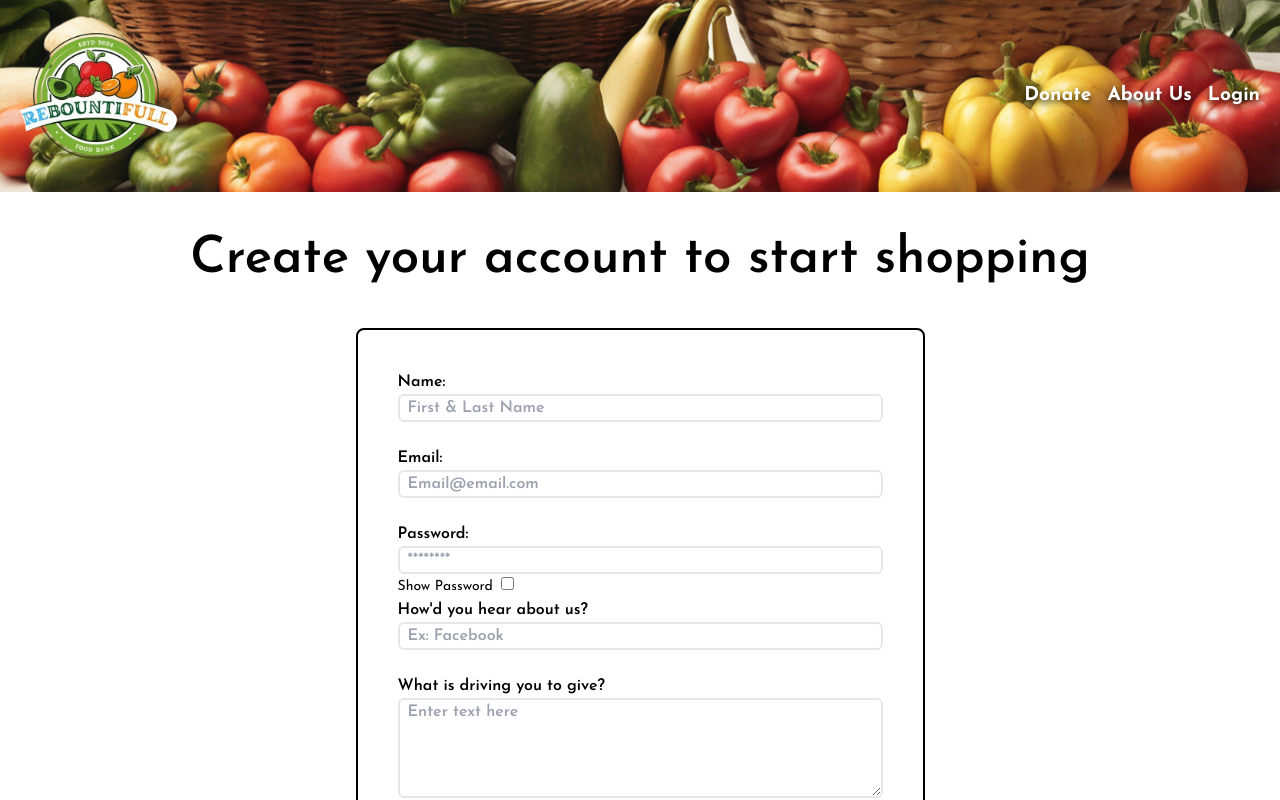
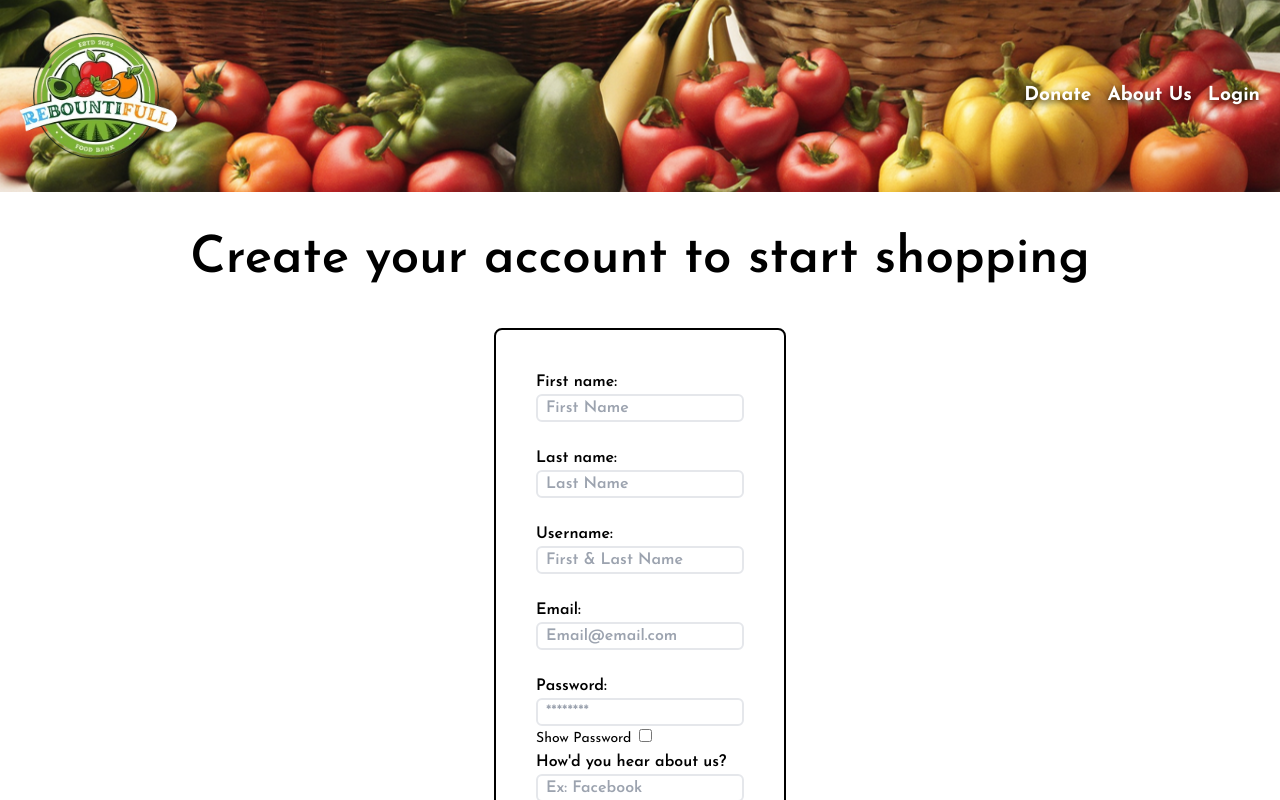
Before and after one commit to sareacct91/ReBountiFull, a React (Vite) app in the folder client/: page /signup/client in a window 1280 px wide. Shown: the top 800 px of the page. Built offline with nearby package versions, Linux system fonts and the light colour scheme; no server answers.

Commit message:
feat: signup first and last name

```diff
--- a/client/src/components/Signup/client.jsx
+++ b/client/src/components/Signup/client.jsx
@@ -5,7 +5,9 @@ import Auth from "../../utils/auth";
 
 export default function Client() {
   // States for registration
-  const [username, setName] = useState("");
+  const [firstName, setFirstName] = useState("");
+  const [lastName, setLastName] = useState("");
+  const [username, setUserName] = useState("");
   const [email, setEmail] = useState("");
   const [password, setPassword] = useState("");
   const [source, setSource] = useState("");
@@ -19,8 +21,20 @@ export default function Client() {
   const [addUser, { loading, error: addUserError }] = useMutation(ADD_USER);
 
   // Handling the name change
-  const handleName = (e) => {
-    setName(e.target.value);
+  const handleFirstName = (e) => {
+    setFirstName(e.target.value);
+    setSubmitted(false);
+  };
+
+  // Handling the name change
+  const handleLastName = (e) => {
+    setLastName(e.target.value);
+    setSubmitted(false);
+  };
+
+  // Handling the name change
+  const handleUserName = (e) => {
+    setUserName(e.target.value);
     setSubmitted(false);
   };
 
@@ -64,8 +78,8 @@ export default function Client() {
               isSupplier: false,
               isClient: true,
               business_name: "",
-              first_name: "",
-              last_name: "",
+              first_name: firstName,
+              last_name: lastName,
               household_size: 0,
             },
           },
@@ -73,7 +87,9 @@ export default function Client() {
 
         setSubmitted(true);
         setError(false);
-        setName("");
+        setUserName("");
+        setFirstName("");
+        setLastName("");
         setEmail("");
         setPassword("");
         const token = addedUser.data.addUser.token;
@@ -124,8 +140,32 @@ export default function Client() {
         </div>
         <div className="my-10 rounded-lg border-2 border-black p-10">
           <form className="flex max-w-lg flex-col">
+            <label className="mr-3" htmlFor="firstName">
+              First name:
+            </label>
+            <input
+              className="rounded-md border-2 bg-white px-2 text-black"
+              type="text"
+              name="firstName"
+              placeholder="First Name"
+              value={firstName}
+              onChange={handleFirstName}
+            />
+            <br />
+            <label className="mr-3" htmlFor="lastName">
+              Last name:
+            </label>
+            <input
+              className="rounded-md border-2 bg-white px-2 text-black"
+              type="text"
+              name="lastName"
+              placeholder="Last Name"
+              value={lastName}
+              onChange={handleLastName}
+            />
+            <br />
             <label className="mr-3" htmlFor="name">
-              Name:
+              Username:
             </label>
             <input
               className="rounded-md border-2 bg-white px-2 text-black"
@@ -133,7 +173,7 @@ export default function Client() {
               name="name"
               placeholder="First & Last Name"
               value={username}
-              onChange={handleName}
+              onChange={handleUserName}
             />
             <br />
             <label htmlFor="email">Email:</label>
@@ -177,16 +217,6 @@ export default function Client() {
               onChange={handleSource}
             />
             <br />
-            <label htmlFor="freeform">What is driving you to give?</label>
-            <textarea
-              className="rounded-md border-2 bg-white px-2 text-black"
-              name="freeform"
-              rows="4"
-              cols="50"
-              placeholder="Enter text here"
-              value={freeform}
-              onChange={handleFreeform}
-            ></textarea>
             <button
               className="mt-10 bg-blue-600 text-white"
               type="submit"
```
